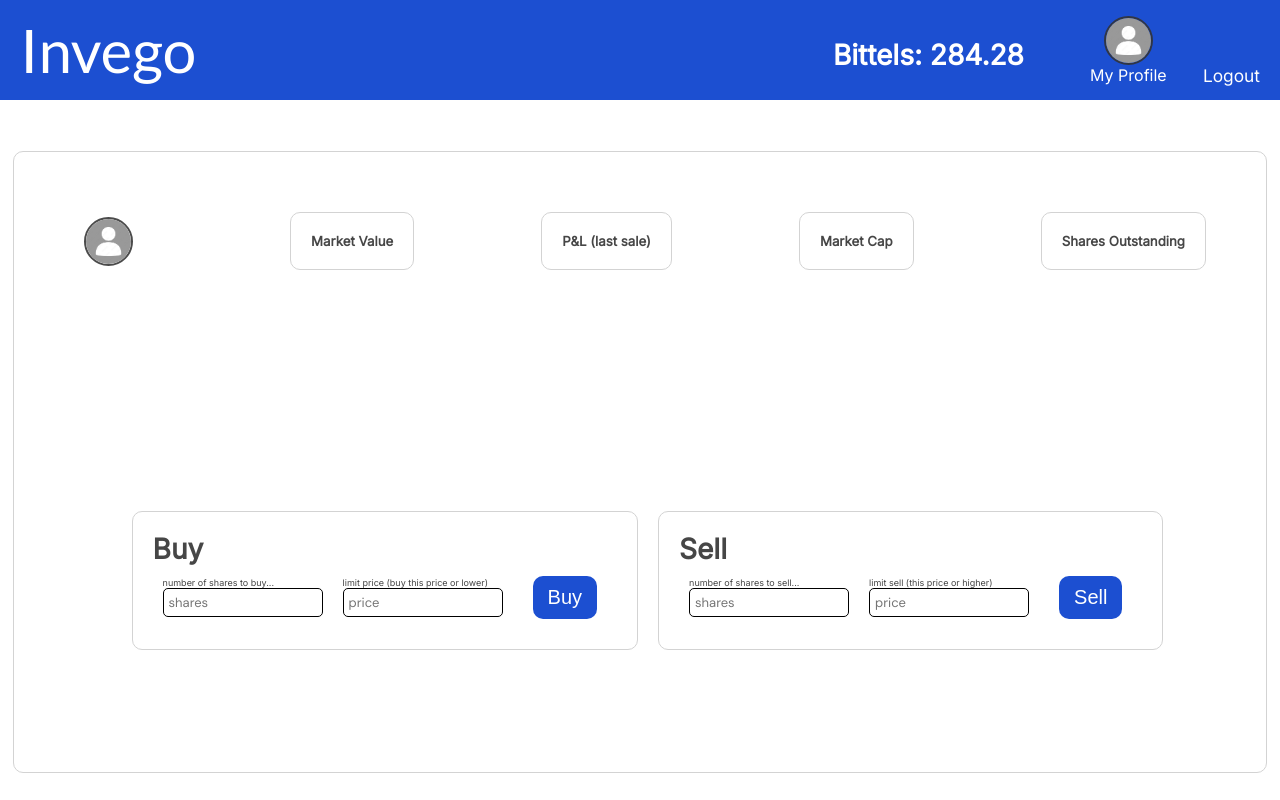
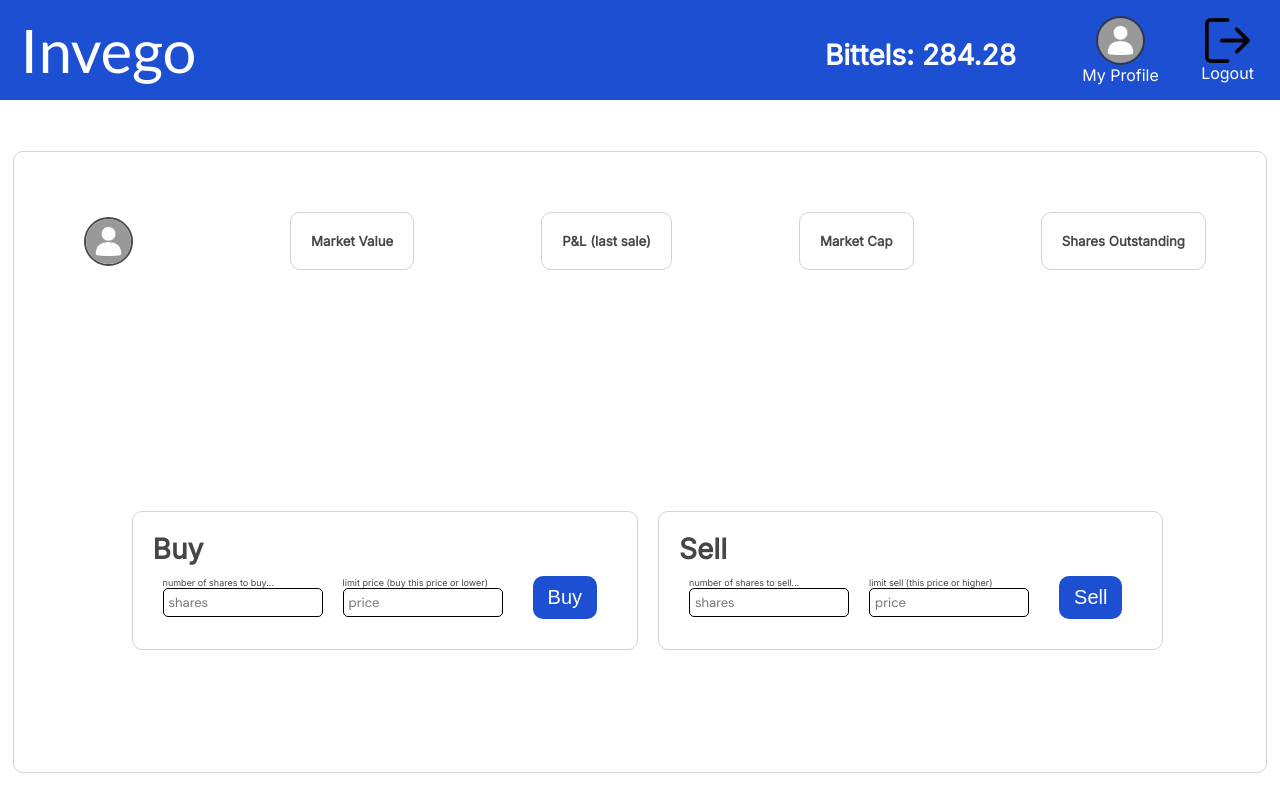
Before and after one commit to Unseenmocha/Invego, a website with bundled scripts: page src/client/BuySell/buySellPage.html in a window 1280 px wide. Built offline with nearby package versions, Linux system fonts and the light colour scheme; no server answers; a script that the page names is missing.

Commit message:
Tweaked the styling for the logout button

```diff
--- a/src/client/BuySell/buySellPage.html
+++ b/src/client/BuySell/buySellPage.html
@@ -26,7 +26,10 @@
         <img class="circle-pic pic-outline" src="../../../assets/default-profile.jpg" />
         <p class="white-text">My Profile</p>
       </div>
-      <text class="logout-button" id=logout> Logout</text>
+      <div class="profile flex-vertical" id="profile">
+        <img class="square-pic" src="../../../assets/logout.png" />
+        <p class="white-text" id=logout> Logout</p>
+      </div>
     </div>
 
   </div>
--- a/src/client/invegoStyles.css
+++ b/src/client/invegoStyles.css
@@ -364,6 +364,15 @@ PICTURES
 
 }
 
+.square-pic {
+    height: 45px;
+    width: 45px;
+    margin: 0px 20px 0px 20px;
+    border-radius: 5px;
+    object-fit: cover;
+}
+
+
 /*************************************
 WIDGETS
 **************************************/
```
Also changed, not shown: src/client/Discovery/discovery.html (+4 -1 lines), src/client/Profile/userProfile.html (+4 -1 lines), src/client/assets/logout.png (added).
